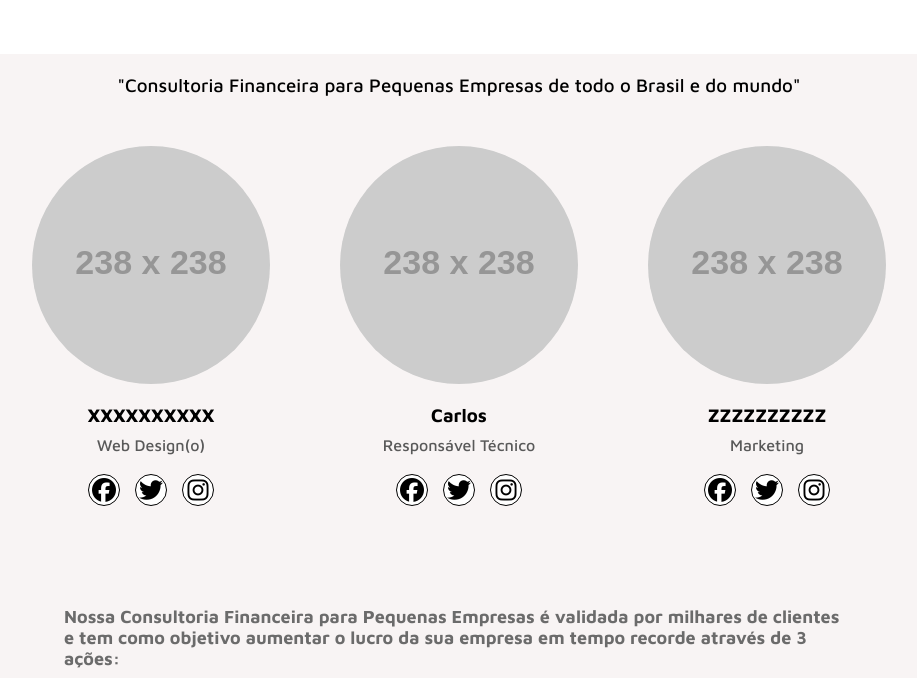
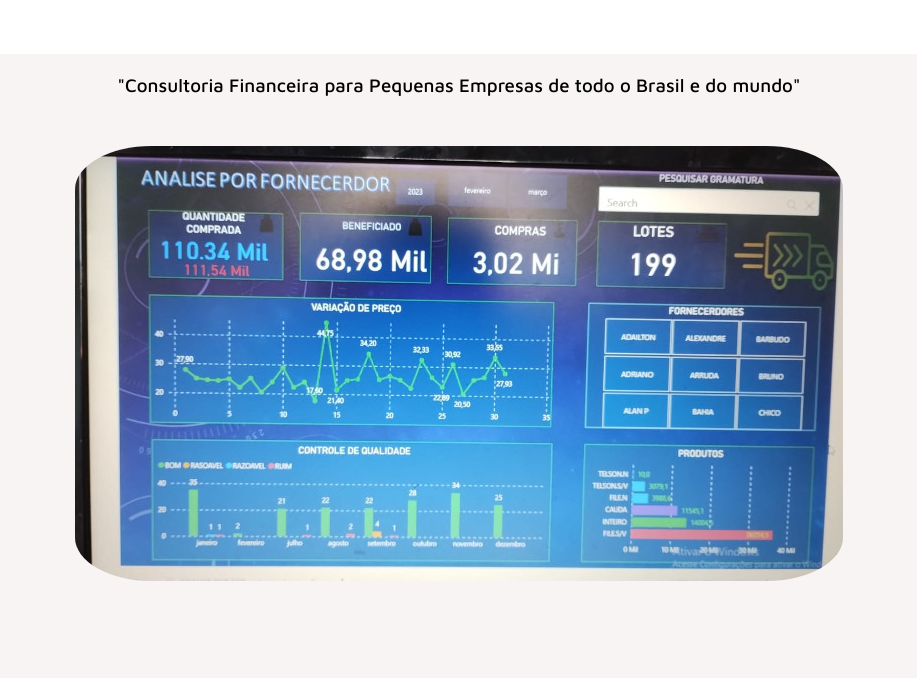
Before and after one commit to AlanPedroD/consultoria, a plain HTML site: page index.html in a window 1280 px wide. Shown: the part 920-1598 px from the top of the page, without its empty margins (181-1098 px from the left). Drawn offline with nearby package versions, Linux system fonts and the light colour scheme; placeholder pictures from the web are drawn by us.

Commit message:
alteracoes-realizadas

```diff
--- a/estilos/alan.style.css
+++ b/estilos/alan.style.css
@@ -216,8 +216,10 @@ input[type="checkbox"] {
   gap: 30px;
 }
 
+
+
 .container-photo-fundadores{
-  max-width: 280px;
+  /* max-width: 280px; */
   padding: 20px;
   /* background-color: #fff; */
 }
@@ -234,7 +236,7 @@ input[type="checkbox"] {
 
 .container-photo-fundadores img{
   width: 100%;
-  border-radius: 50%;
+  border-radius: 10%;
   display: flex;
   justify-content: center;
   align-items: center;
--- a/index.html
+++ b/index.html
@@ -27,7 +27,8 @@
     <header class="cabecalho">
       <div class="logo">
         <a href="index.html">
-          <h4>Carlos consultoria</h4>
+          <!-- <h4>Carlos consultoria</h4> -->
+          <img src="imagens/logo-fundo-transparente.png" alt="">
         </a>
       </div>
       <nav>
@@ -53,7 +54,7 @@
               <div class="textos-banner">
                 <h1>Consultoria Financeira</h1>
                 <h2>
-                  Somos especialistas em Gestão Financeira e Estratégica para Negócios. Nosso serviço de Consultoria Financeira para Pequenas Empresas
+                  Somos Profissionais em Gestão Financeira e Estratégica para Negócios. Nosso serviço de Consultoria Financeira para Pequenas Empresas e Pessoa física.
                 </h2>
               </div>
           </div>
@@ -73,7 +74,7 @@
       </h2>
       <p>
         A Carlos consultoria é uma empresa 100% remota, ou seja, toda nossa atuação é através da internet, com vídeo-reuniões e contato por Whatsapp. Tudo isso sem perder em nada para o tradicional modelo presencial de consultoria (que acaba ficando muito caro para a realidade do pequeno empreendedor).
-        Nossa Consultoria Financeira para Pequenas Empresas é validada por milhares de clientes e tem como objetivo aumentar o lucro da sua empresa em tempo recorde através de 3 ações:
+        Nossa Consultoria Financeira para Pequenas Empresas é validada por  diversos clientes e tem como objetivo aumentar o lucro da sua empresa em tempo recorde através de 3 ações:
       </p>
     </div>
   </article>
@@ -81,41 +82,11 @@
     <h3 class="frase-ong">"Consultoria Financeira para Pequenas Empresas de todo o Brasil e do mundo"</h3>
     <div class="colaboradores">
       <div class="container-photo-fundadores">
-        <div>
-          <img src="https://placehold.co/238x238" alt="">
+        <div class="container-grafico">
+          <!-- <img src="https://placehold.co/238x238" alt=""> -->
+          <img src="imagens/imagem-grafico-carlos-cortada.jpeg" alt="">
         </div>
-        <h3>XXXXXXXXXX</h3>
-        <p>Web Design(o)</p>
-        <ul>
-          <a href=""><i class="fa-brands fa-facebook"></i></a>
-          <a href=""><i class="fa-brands fa-twitter"></i></a>
-          <a href="#"><i class="fa-brands fa-instagram"></i></a>
-        </ul>
-      </div>
-      <div class="container-photo-fundadores">
-        <div>
-          <img src="https://placehold.co/238x238" alt="">
-        </div>
-        <h3>Carlos</h3>
-        <p>Responsável Técnico</p>
-        <ul>
-          <a href=""><i class="fa-brands fa-facebook"></i></a>
-          <a href=""><i class="fa-brands fa-twitter"></i></a>
-          <a href="#"><i class="fa-brands fa-instagram"></i></a>
-        </ul>
-      </div>
-      <div class="container-photo-fundadores">
-        <div>
-          <img src="https://placehold.co/238x238" alt="">
-        </div>
-        <h3>ZZZZZZZZZZ</h3>
-        <p>Marketing</p>
-        <ul>
-          <a href=""><i class="fa-brands fa-facebook"></i></a>
-          <a href=""><i class="fa-brands fa-twitter"></i></a>
-          <a href=""><i class="fa-brands fa-instagram"></i></a>
-        </ul>
-      </div>
+
     </div>
   </article>
   <div class="titulo-adocao">
@@ -134,7 +105,7 @@
         <a href="" class="nome-do-animal">
           <h3>Análise Estratégica</h3>
         </a>
-        <p>Com a primeira parte definida, você e a 4blue irão juntos analisar cada etapa do seu financeiro e entender de forma simples e objetiva de onde vem e para onde vai o lucro da sua empresa.</p>
+        <p>Com a primeira parte definida, você e a Carlos consultoria irão juntos analisar cada etapa do seu financeiro e entender de forma simples e objetiva de onde vem e para onde vai o lucro da sua empresa.</p>
       </div>
       <div class="container-photo-adocao">
         <a href="" class="nome-do-animal">
@@ -145,15 +116,11 @@
 
     </div>
   </section>
-    <!-- <button onclick="loadGallery()" id="botao" class="carregar-mais">Carregar mais</button>
-    <section  id="gallery"> -->
-    <div class="container-botao"><a href="#" class="carregar-mais">Próxima >></a></div>
-
     </section>
     <footer class="rodape">
       <div class="logo-e-redes-sociais">
         <div class="logo">
-          <h4>Carlos consultoria</h4>
+          <img src="imagens/logo-fundo-transparente.png" alt="">
         </div>
         <div class="redes-sociais">
           <ul>
```
Also changed, not shown: imagens/imagem-grafico-carlos-cortada.jpeg (added), imagens/logo-fundo-transparente.png (added), imagens/logo-ofc.png (added), 1 other file.
